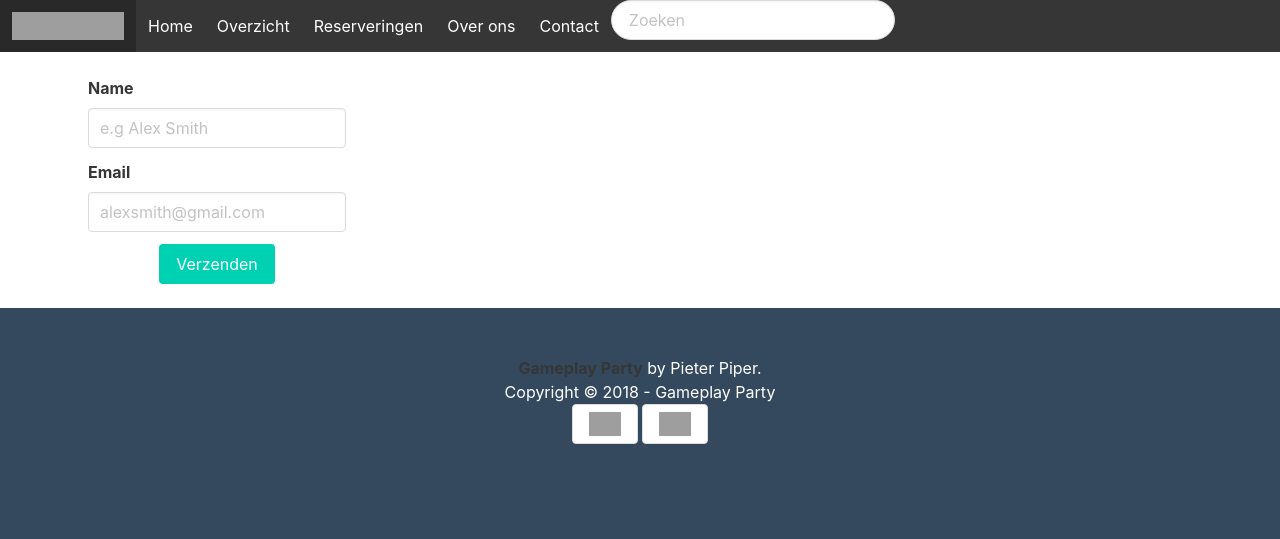
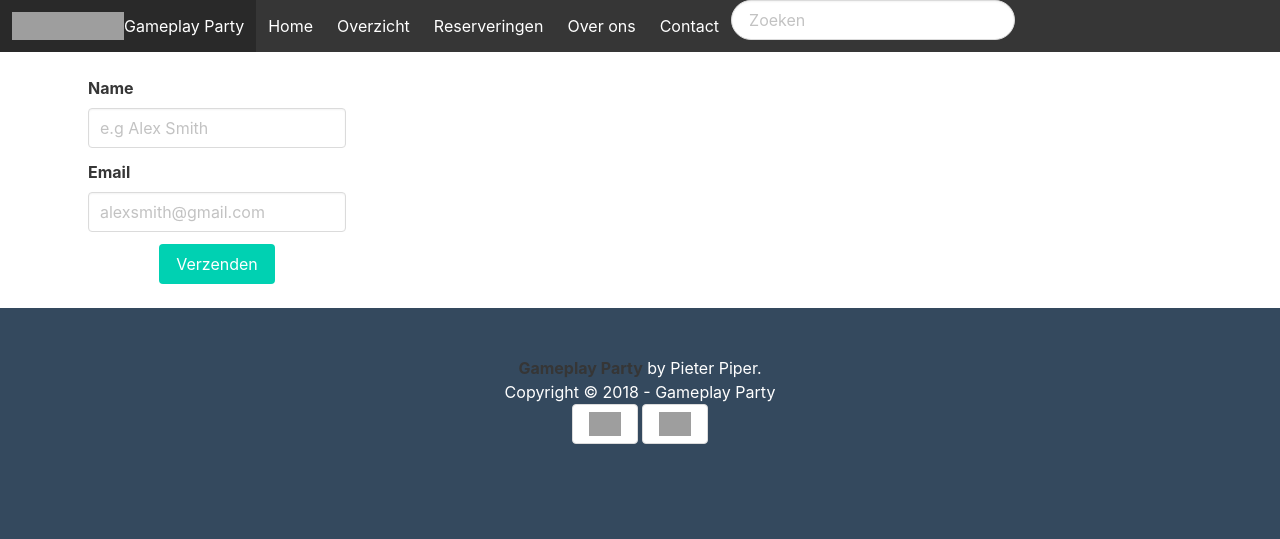
Before and after one commit to leon-4A6C/gameplay_party, a PHP site: page /view/contactpagina.php in a window 1280 px wide. Shown: the top 539 px of the page. Run offline with PHP 8.4, Linux system fonts and the light colour scheme; style sheets or scripts are compiled from the project's sources; grey boxes are pictures that could not be loaded.

Commit message:
added gameplayparty

```diff
--- a/view/partials/head.php
+++ b/view/partials/head.php
@@ -16,7 +16,7 @@
 <nav class="navbar is-dark">
   <div class="navbar-brand">
     <a class="navbar-item" href="cms/hoofdpagina">
-      <img src="view\assets\images\gpp.svg" alt="#" width="112" height="28">
+      <img src="view\assets\images\gpp.svg" alt="#" width="112" height="28">Gameplay Party
     </a>
     <div class="navbar-burger burger" data-target="navbarExampleTransparentExample">
       <span></span>
```
